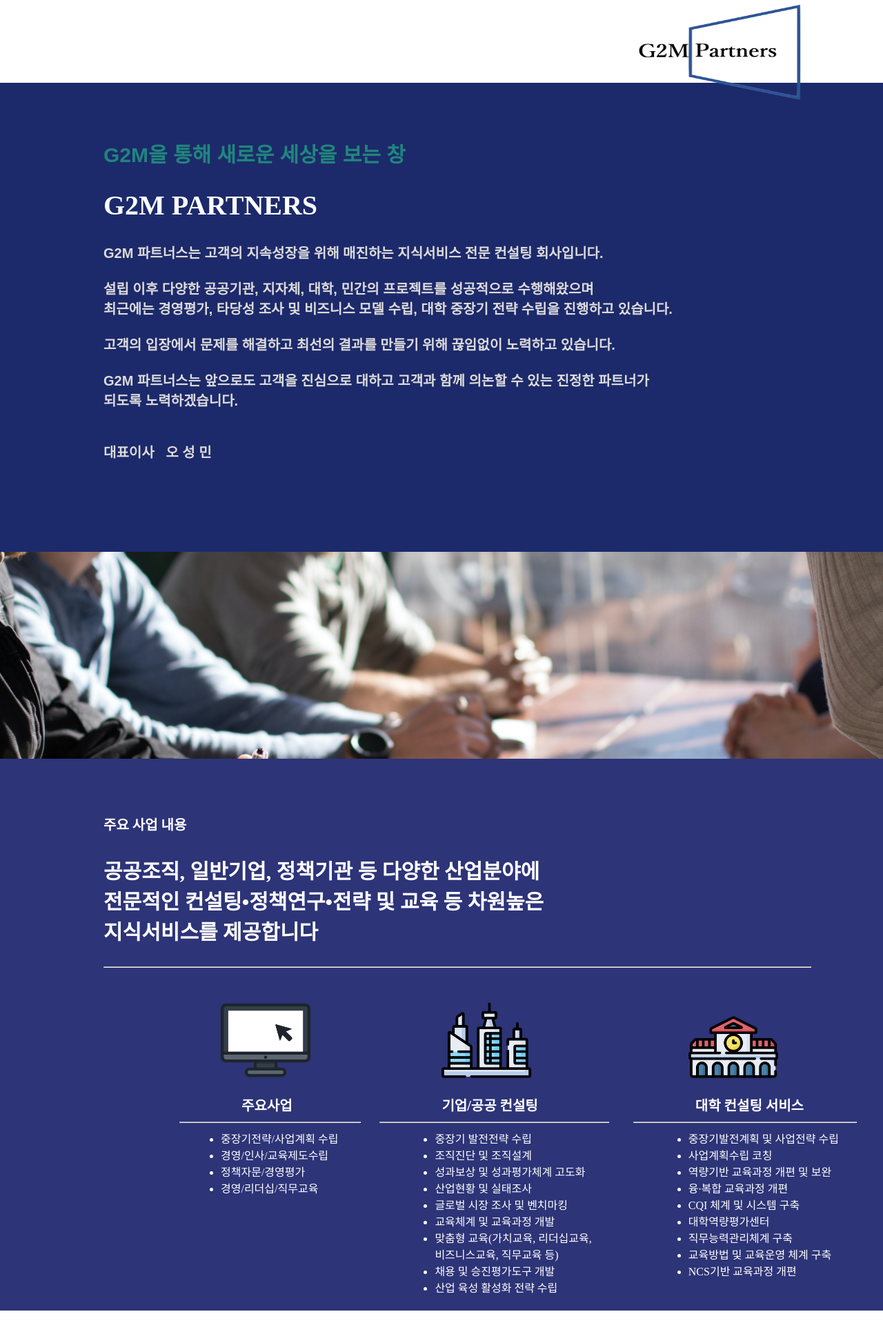
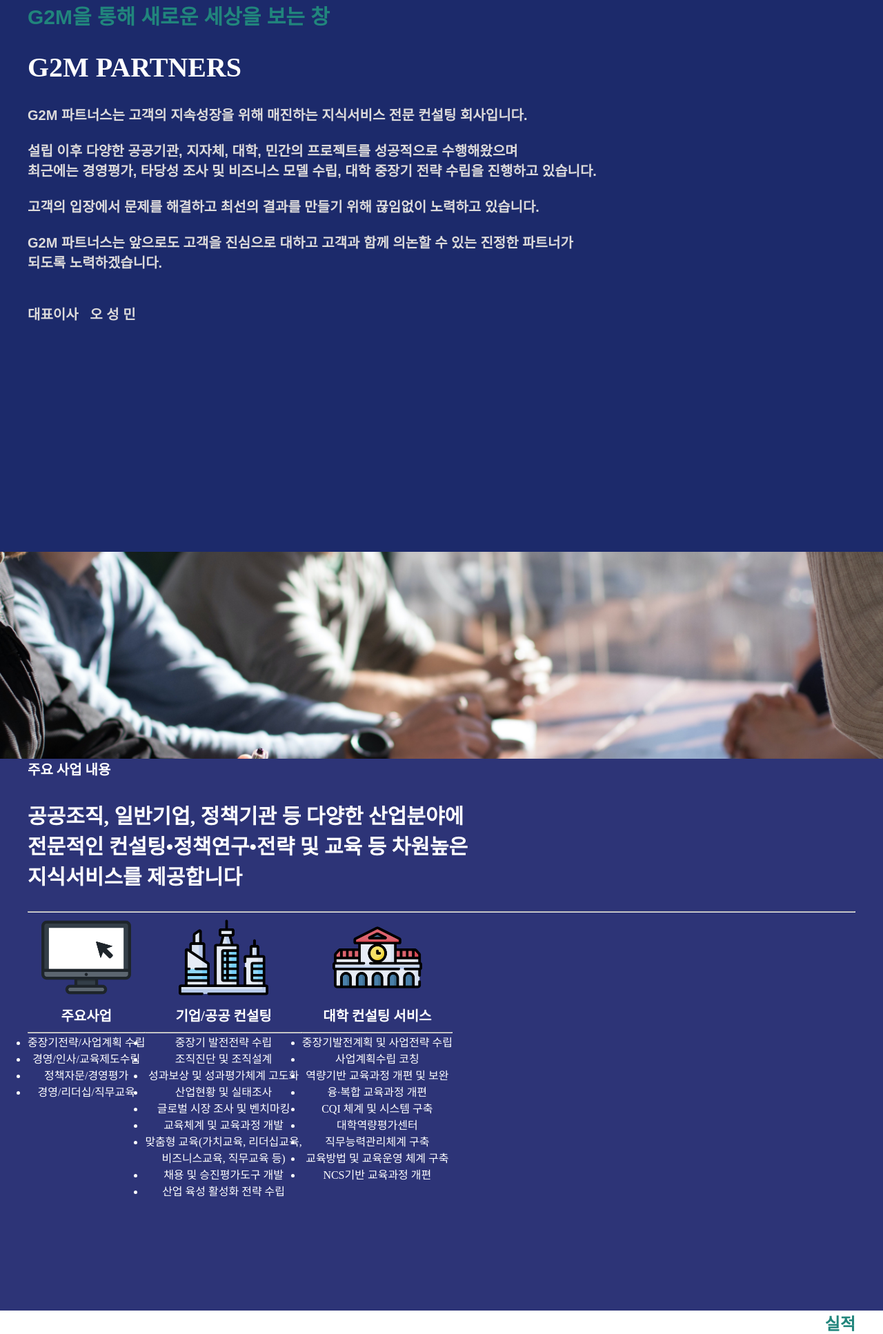
Before and after one commit to wwjdtm/G2Mh-p, a PHP site: page /main.html in a window 1280 px wide. Shown: the top 1934 px of the page at 69% size. Run offline with PHP 8.4, Linux system fonts and the light colour scheme.

Commit message:
정렬 #6

```diff
--- a/main.css
+++ b/main.css
@@ -15,7 +15,7 @@ body{
 
 .container {
     height:100%;
-    width:100%;
+    width:1200px;
     margin:0 auto;
 }
 
@@ -24,6 +24,7 @@ body{
         width: 100%;
         padding: 0;
     }
+    .container{ width:100%;}
 }
 
 .logo{
@@ -41,13 +42,10 @@ section{
 }
 
 section h2{
-    padding-top: 80px;
-    margin-left: 150px;
 
 }
 section h1, section h3, section h4, .footer h4{
     padding-top: 30px;
-    margin-left: 150px;
 }
 
 .section1{
@@ -88,53 +86,26 @@ section h1, section h3, section h4, .footer h4{
     font-size: 30px;
 }
 .sec2line{
-    width: 80%;
-    margin-left: 150px;
     margin-top: 30px;
 }
 .partline{
-    width: 90%;
-    margin-left: 60px;
     margin-top: 10px;
 }
 
-.part1, .part2, .part3{
-    padding-top: 20px;
+.part{
+    text-align:center;
     float: left;
 
 }
-.part1 h2, .part2 h2{
-    padding-top: 10px;
-}
-.part3 h2{
-    padding-top: 0;
-}
-.part1{
-    padding-left: 200px;
-}
-.part1 img{
-    margin-top: 20px;
-    margin-left: 120px;
-}
-.part2 img{
-    margin-top: 20px;
-    margin-left:150px;
+.section2 .part1 h2, .part2 h2{
+
 }
 
-.part3 img{
-    margin-top: 30px;
-    margin-left: 140px;
+
+.section2 .part2 ul, .part3 ul{
+    color: white;
 }
-
-.part2 ul, .part3 ul{
-    padding-top: 10px;
-    margin-left:140px;
-    color: white;
-    height: 100px;
-}
-.part1 ul{
-    padding-top: 10px;
-    margin-left:120px;
+.section2 .part1 ul{
     color: white;
 }
 
@@ -145,20 +116,16 @@ section h1, section h3, section h4, .footer h4{
 .section3 h2{
     color: #21857C;
     text-align: right;
-    padding-right: 150px;
 }
 .section3 h3{
     padding-top:50px;
     text-align: right;
-    padding-right: 150px;
 }
 
 .section3 table{
     height: 550px;
-    width: 80%;
-    margin-left: auto;
-    margin-right: auto;
     margin-top: 20px;
+    width:100%;
     text-align: center;
     border-collapse: collapse;
 
@@ -170,7 +137,7 @@ td,th{
 
 }
 th{
-    font-size: 15x;
+    font-size: 15px;
 }
 
 
--- a/main.html
+++ b/main.html
@@ -13,9 +13,6 @@
 
             <section class="section1">
                 <div class="container">
-                    <div class="logo">
-                        <img src="logo.png" width="270px" height="150px" align="right">
-                    </div>
                     <h2>G2M을 통해 새로운 세상을 보는 창</h2>
                     <h1>G2M PARTNERS</h1>
                     <h4>G2M 파트너스는 고객의 지속성장을 위해 매진하는 지식서비스 전문 컨설팅 회사입니다.<br><br>
@@ -35,7 +32,7 @@
                     <h2>주요 사업 내용</h2>
                     <h1>공공조직, 일반기업, 정책기관 등 다양한 산업분야에<br>전문적인 컨설팅•정책연구•전략 및 교육 등 차원높은<br>지식서비스를 제공합니다</h1>
                     <hr class="sec2line">
-                    <div class="part1">
+                    <div class="part part1">
                         <img src="monitor.png" height="130px" width="130px">
                         <h2>주요사업</h2>
                         <hr class="partline">
@@ -47,7 +44,7 @@
 
                             </ul>
                     </div>
-                    <div class="part2">
+                    <div class="part part2">
                         <img src="urban.png" height="130px" width="130px">
                         <h2>기업/공공 컨설팅</h2>
                         <hr class="partline">
@@ -63,7 +60,7 @@
                                 <li>산업 육성 활성화 전략 수립</li>
                             </ul>
                     </div>
-                    <div class="part3">
+                    <div class="part part3">
                         <img src="school.png" height="130px" width="130px">
                         <h2>대학 컨설팅 서비스</h2>
                         <hr class="partline">
```
